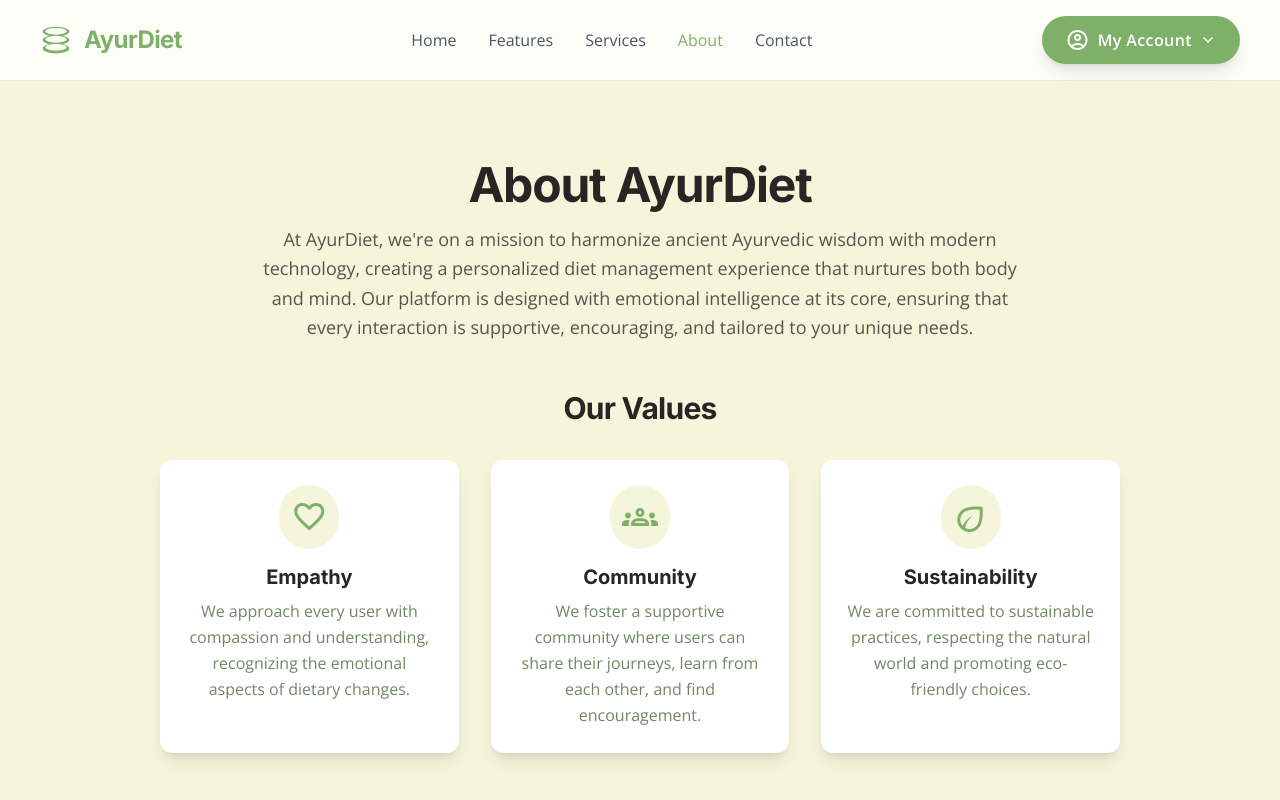
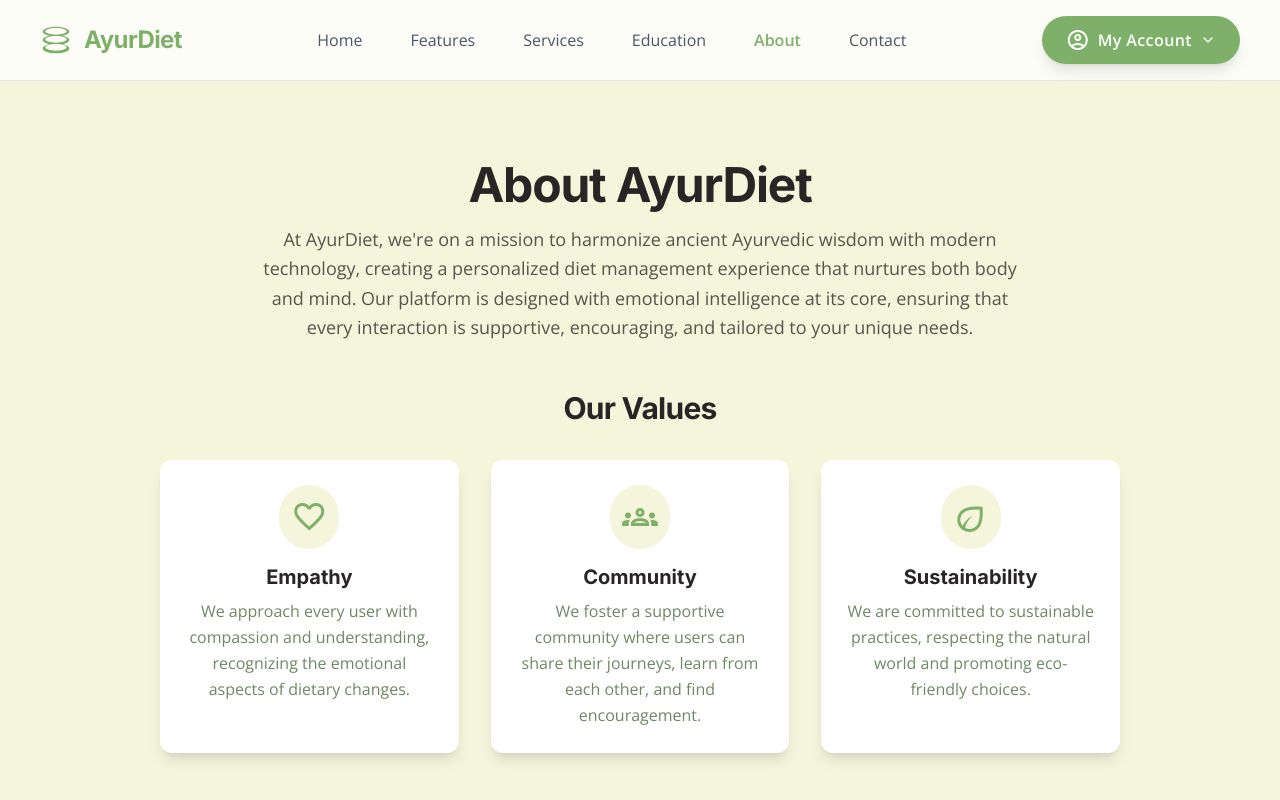
Before and after one commit to abhinav-phi/ayurdiet, a React (Vite) app in the folder frontend/: page /about in a window 1280 px wide. Shown: the top 800 px of the page. Built offline with nearby package versions, Linux system fonts and the light colour scheme.

Commit message:
add header component

```diff
--- a/frontend/src/components/Header.tsx
+++ b/frontend/src/components/Header.tsx
@@ -10,7 +10,6 @@ const Header = () => {
 
   const isActive = (path: string) => location.pathname === path;
 
-  // Close dropdown when clicking outside
   useEffect(() => {
     const handleClickOutside = (event: MouseEvent) => {
       if (dropdownRef.current && !dropdownRef.current.contains(event.target as Node)) {
@@ -24,14 +23,12 @@ const Header = () => {
     };
   }, []);
 
-  // Close dropdown when route changes
   useEffect(() => {
     setIsAccountDropdownOpen(false);
   }, [location.pathname]);
 
   return (
     <header className="sticky top-0 z-50 flex items-center justify-between whitespace-nowrap border-b border-solid border-gray-200 bg-white/80 px-10 py-4 backdrop-blur-sm">
-      {/* Logo */}
       <Link to="/" className="flex items-center gap-3 text-soft-sage-green">
         <svg className="h-8 w-8" fill="currentColor" viewBox="0 0 48 48" xmlns="http://www.w3.org/2000/svg">
           <path d="M24,4C12.95,4,4,7.25,4,11.27c0,2.74,4.16,5.12,10.31,6.37C8.16,18.88,4,21.26,4,24c0,2.74,4.16,5.12,10.31,6.37C8.16,31.6,4,33.99,4,36.73,4,40.74,12.95,44,24,44s20-3.26,20-7.27c0-2.74-4.16-5.13-10.31-6.37C39.84,29.12,44,26.74,44,24c0-2.74-4.16-5.12-10.31-6.37C39.84,16.39,44,14.01,44,11.27,44,7.25,35.05,4,24,4Zm0,36c-8.84,0-16-2.24-16-5s7.16-5,16-5,16,2.24,16,5-7.16,5-16,5Zm0-12c-8.84,0-16-2.24-16-5s7.16-5,16-5,16,2.24,16,5-7.16,5-16,5Zm0-12C15.16,16,8,13.76,8,11s7.16-5,16-5,16,2.24,16,5-7.16,5-16,5Z"></path>
@@ -39,51 +36,64 @@ const Header = () => {
         <h2 className="text-2xl font-bold tracking-tight">AyurDiet</h2>
       </Link>
 
-      {/* Desktop Navigation */}
-      <nav className="hidden md:flex items-center gap-8">
+<nav className="hidden md:flex items-center gap-4">
   <Link
     to="/"
-          className={`text-base font-medium leading-normal transition-colors hover:text-soft-sage-green ${
-            isActive('/') ? 'text-soft-sage-green' : 'text-gray-600'
+    className={`py-2 px-4 rounded hover:bg-[#7FB069]/10 transition-colors ${
+      isActive('/') ? 'text-[#7FB069] font-semibold' : 'text-[#4a5568]'
     }`}
+    onClick={() => setIsMenuOpen(false)}
   >
     Home
   </Link>
   <Link
     to="/features"
-          className={`text-base font-medium leading-normal transition-colors hover:text-soft-sage-green ${
-            isActive('/features') ? 'text-soft-sage-green' : 'text-gray-600'
+    className={`py-2 px-4 rounded hover:bg-[#7FB069]/10 transition-colors ${
+      isActive('/features') ? 'text-[#7FB069] font-semibold' : 'text-[#4a5568]'
     }`}
+    onClick={() => setIsMenuOpen(false)}
   >
     Features
   </Link>
   <Link
     to="/services"
-          className={`text-base font-medium leading-normal transition-colors hover:text-soft-sage-green ${
-            isActive('/services') ? 'text-soft-sage-green' : 'text-gray-600'
+    className={`py-2 px-4 rounded hover:bg-[#7FB069]/10 transition-colors ${
+      isActive('/services') ? 'text-[#7FB069] font-semibold' : 'text-[#4a5568]'
     }`}
+    onClick={() => setIsMenuOpen(false)}
   >
     Services
   </Link>
   <Link
+    to="/education"
+    className={`py-2 px-4 rounded hover:bg-[#7FB069]/10 transition-colors ${
+      isActive('/education') ? 'text-[#7FB069] font-semibold' : 'text-[#4a5568]'
+    }`}
+    onClick={() => setIsMenuOpen(false)}
+  >
+    Education
+  </Link>
+  <Link
     to="/about"
-          className={`text-base font-medium leading-normal transition-colors hover:text-soft-sage-green ${
-            isActive('/about') ? 'text-soft-sage-green' : 'text-gray-600'
+    className={`py-2 px-4 rounded hover:bg-[#7FB069]/10 transition-colors ${
+      isActive('/about') ? 'text-[#7FB069] font-semibold' : 'text-[#4a5568]'
     }`}
+    onClick={() => setIsMenuOpen(false)}
   >
     About
   </Link>
   <Link
     to="/contact"
-          className={`text-base font-medium leading-normal transition-colors hover:text-soft-sage-green ${
-            isActive('/contact') ? 'text-soft-sage-green' : 'text-gray-600'
+    className={`py-2 px-4 rounded hover:bg-[#7FB069]/10 transition-colors ${
+      isActive('/contact') ? 'text-[#7FB069] font-semibold' : 'text-[#4a5568]'
     }`}
+    onClick={() => setIsMenuOpen(false)}
   >
     Contact
   </Link>
 </nav>
 
-      {/* Desktop My Account Button */}
+
       <div className="hidden md:flex items-center">
         <div className="relative" ref={dropdownRef}>
           <button
@@ -95,7 +105,6 @@ const Header = () => {
             <ChevronDown className={`ml-2 h-4 w-4 transition-transform duration-200 ${isAccountDropdownOpen ? 'rotate-180' : ''}`} />
           </button>
 
-          {/* Dropdown Menu */}
           {isAccountDropdownOpen && (
             <div className="absolute right-0 mt-2 w-64 bg-white rounded-lg shadow-lg border border-gray-200 py-2 z-50">
               <div className="px-4 py-2 border-b border-gray-100">
@@ -104,7 +113,7 @@ const Header = () => {
               </div>
 
               <Link
-                to="/patient-dashboard"
+                to="/patient/dashboard"
                 className="flex items-center px-4 py-3 text-sm text-gray-700 hover:bg-green-50 hover:text-soft-sage-green transition-colors duration-200"
                 onClick={() => setIsAccountDropdownOpen(false)}
               >
@@ -116,7 +125,7 @@ const Header = () => {
               </Link>
 
               <Link
-                to="/dietician-dashboard"
+                to="/dietician/dashboard"
                 className="flex items-center px-4 py-3 text-sm text-gray-700 hover:bg-green-50 hover:text-soft-sage-green transition-colors duration-200"
                 onClick={() => setIsAccountDropdownOpen(false)}
               >
@@ -131,7 +140,6 @@ const Header = () => {
         </div>
       </div>
 
-      {/* Mobile menu button */}
       <button
         onClick={() => setIsMenuOpen(!isMenuOpen)}
         className="md:hidden p-2 rounded-md text-gray-400 hover:text-gray-500 hover:bg-gray-100"
@@ -139,7 +147,6 @@ const Header = () => {
         {isMenuOpen ? <X className="w-6 h-6" /> : <Menu className="w-6 h-6" />}
       </button>
 
-      {/* Mobile Navigation */}
       {isMenuOpen && (
         <div className="md:hidden absolute top-full left-0 right-0 bg-white/95 backdrop-blur-sm shadow-lg border-b border-gray-200 z-40">
           <div className="px-4 py-4 space-y-2">
@@ -179,14 +186,13 @@ const Header = () => {
               Contact
             </Link>
 
-            {/* Mobile Dashboard Options */}
             <div className="pt-4 border-t border-gray-100 space-y-2">
               <div className="px-4 py-2">
                 <p className="text-sm font-medium text-gray-900 mb-2">Dashboard Options</p>
               </div>
 
               <Link
-                to="/patient-dashboard"
+                to="/patient/dashboard"
                 className="flex items-center px-4 py-2 text-sm text-gray-700 hover:bg-green-50 hover:text-soft-sage-green rounded-md"
                 onClick={() => setIsMenuOpen(false)}
               >
@@ -195,7 +201,7 @@ const Header = () => {
               </Link>
 
               <Link
-                to="/dietician-dashboard"
+                to="/dietician/dashboard"
                 className="flex items-center px-4 py-2 text-sm text-gray-700 hover:bg-green-50 hover:text-soft-sage-green rounded-md"
                 onClick={() => setIsMenuOpen(false)}
               >
```
Lines whose indentation alone changed are shown as unchanged.
